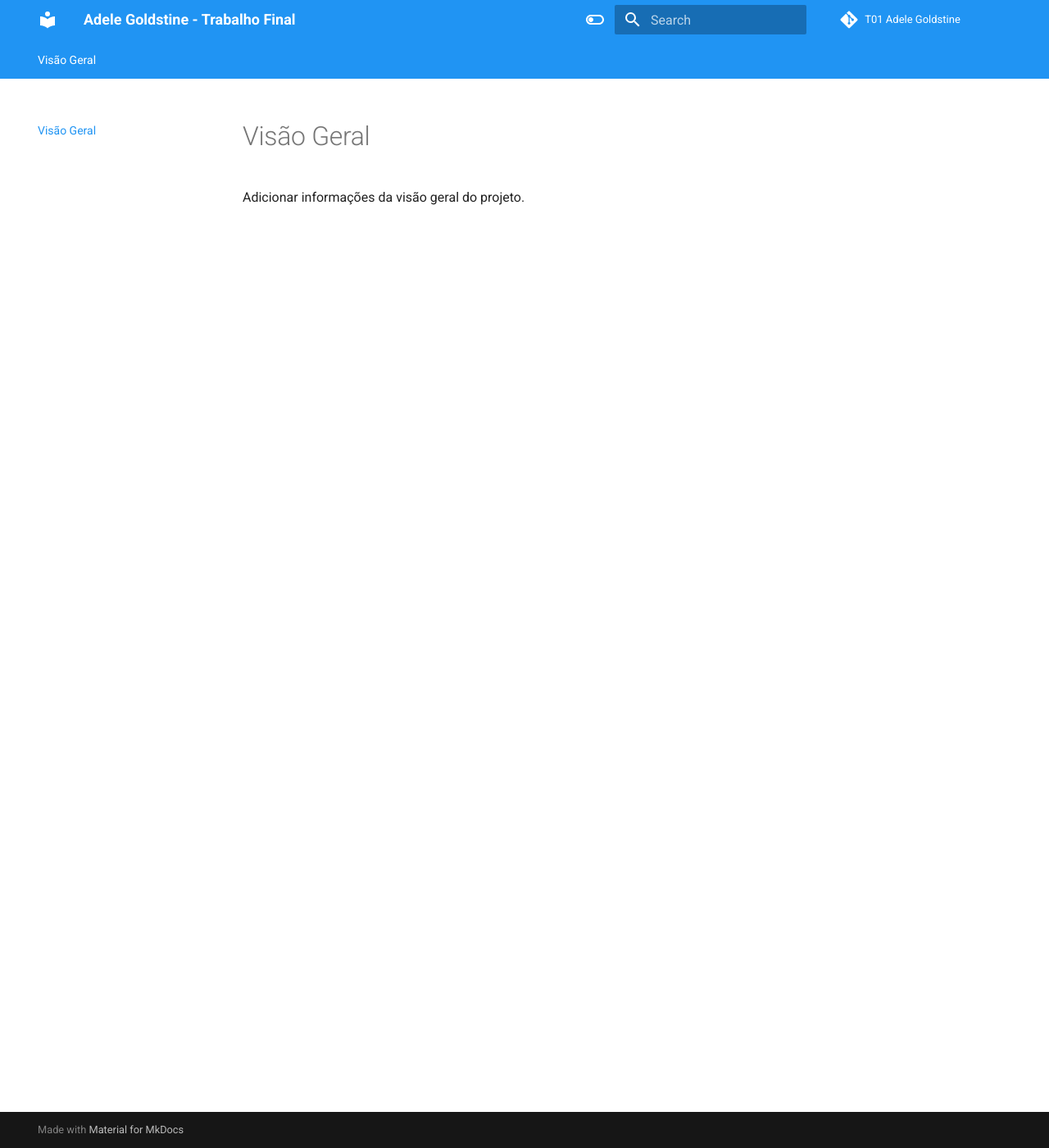
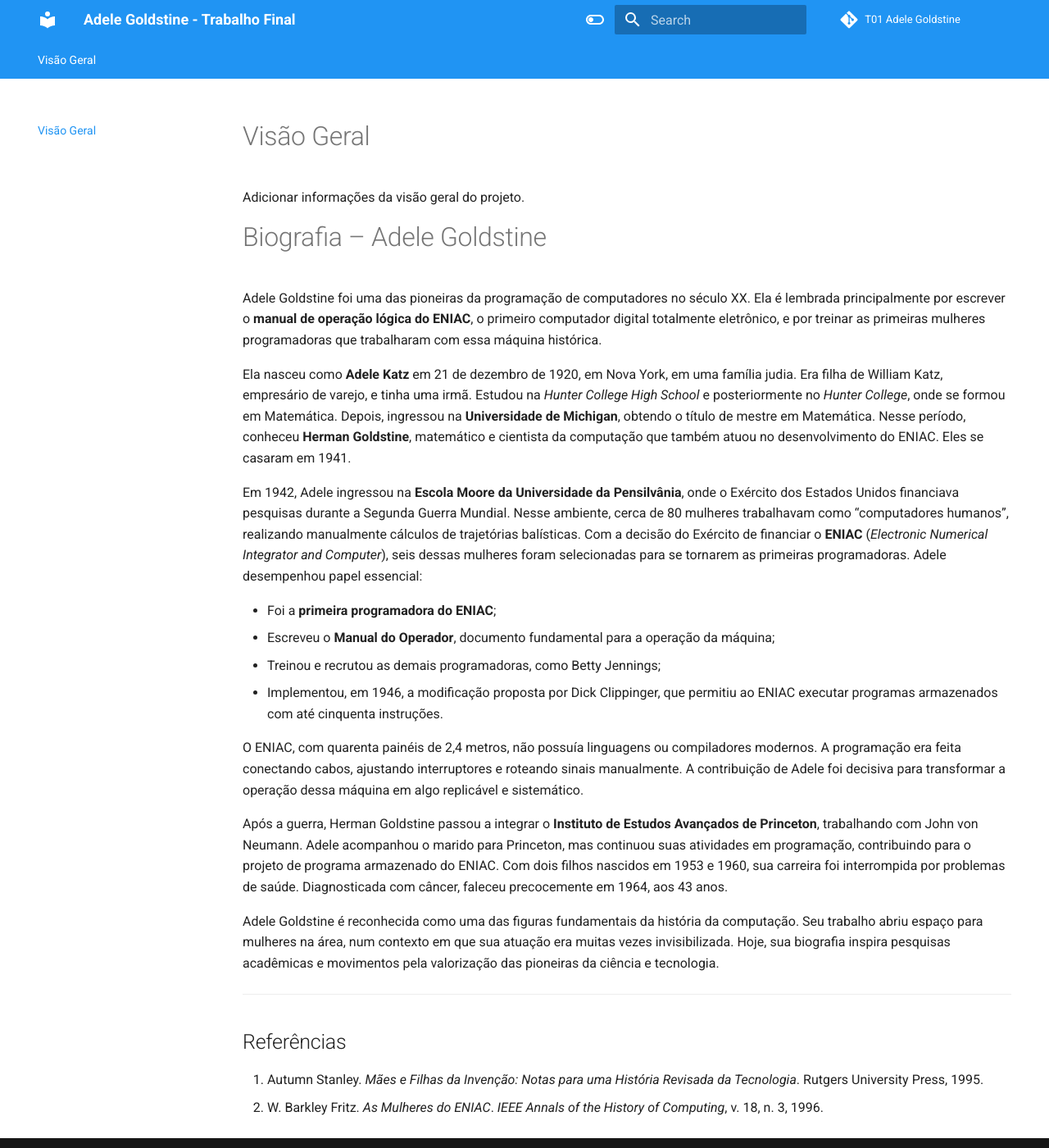
Before and after one commit to FCTE-Qualidade-de-Software-1/2025-2_T01_ADELE-GOLDSTINE, an MkDocs documentation site: the page built from docs/index.md, in a window 1280 px wide and 1400 px high. Shown: the whole window at 82% size. Built offline with MkDocs 1.6.1 and Material for MkDocs 9.7.7, drawn with Linux system fonts in a browser that asks for light colours; comment, search, counter and statistics services are not loaded.

Commit message:
inclusão de biografia da Adele Goldstine

```diff
--- a/docs/index.md
+++ b/docs/index.md
@@ -1,3 +1,29 @@
 # Visão Geral
 
 Adicionar informações da visão geral do projeto.
+
+
+# Biografia – Adele Goldstine
+
+Adele Goldstine foi uma das pioneiras da programação de computadores no século XX. Ela é lembrada principalmente por escrever o **manual de operação lógica do ENIAC**, o primeiro computador digital totalmente eletrônico, e por treinar as primeiras mulheres programadoras que trabalharam com essa máquina histórica.
+
+Ela nasceu como **Adele Katz** em 21 de dezembro de 1920, em Nova York, em uma família judia. Era filha de William Katz, empresário de varejo, e tinha uma irmã. Estudou na *Hunter College High School* e posteriormente no *Hunter College*, onde se formou em Matemática. Depois, ingressou na **Universidade de Michigan**, obtendo o título de mestre em Matemática. Nesse período, conheceu **Herman Goldstine**, matemático e cientista da computação que também atuou no desenvolvimento do ENIAC. Eles se casaram em 1941.
+
+Em 1942, Adele ingressou na **Escola Moore da Universidade da Pensilvânia**, onde o Exército dos Estados Unidos financiava pesquisas durante a Segunda Guerra Mundial. Nesse ambiente, cerca de 80 mulheres trabalhavam como “computadores humanos”, realizando manualmente cálculos de trajetórias balísticas. Com a decisão do Exército de financiar o **ENIAC** (*Electronic Numerical Integrator and Computer*), seis dessas mulheres foram selecionadas para se tornarem as primeiras programadoras. Adele desempenhou papel essencial:
+
+- Foi a **primeira programadora do ENIAC**;
+- Escreveu o **Manual do Operador**, documento fundamental para a operação da máquina;
+- Treinou e recrutou as demais programadoras, como Betty Jennings;
+- Implementou, em 1946, a modificação proposta por Dick Clippinger,  que permitiu ao ENIAC executar programas armazenados com até cinquenta instruções.
+
+O ENIAC, com quarenta painéis de 2,4 metros, não possuía linguagens ou compiladores modernos. A programação era feita conectando cabos, ajustando interruptores e roteando sinais manualmente. A contribuição de Adele foi decisiva para transformar a operação dessa máquina em algo replicável e sistemático.
+
+Após a guerra, Herman Goldstine passou a integrar o **Instituto de Estudos Avançados de Princeton**, trabalhando com John von Neumann. Adele acompanhou o marido para Princeton, mas continuou suas atividades em programação, contribuindo para o projeto de programa armazenado do ENIAC. Com dois filhos nascidos em 1953 e 1960, sua carreira foi interrompida por problemas de saúde. Diagnosticada com câncer, faleceu precocemente em 1964, aos 43 anos.
+
+Adele Goldstine é reconhecida como uma das figuras fundamentais da história da computação. Seu trabalho abriu espaço para mulheres na área, num contexto em que sua atuação era muitas vezes invisibilizada. Hoje, sua biografia inspira pesquisas acadêmicas e movimentos pela valorização das pioneiras da ciência e tecnologia.
+
+---
+
+## Referências
+1. Autumn Stanley. *Mães e Filhas da Invenção: Notas para uma História Revisada da Tecnologia*. Rutgers University Press, 1995.
+2. W. Barkley Fritz. *As Mulheres do ENIAC*. *IEEE Annals of the History of Computing*, v. 18, n. 3, 1996.
```
